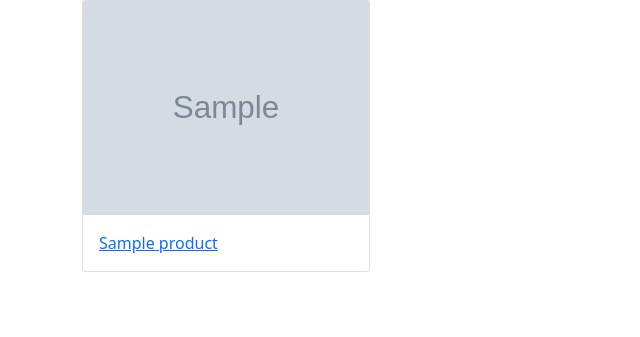
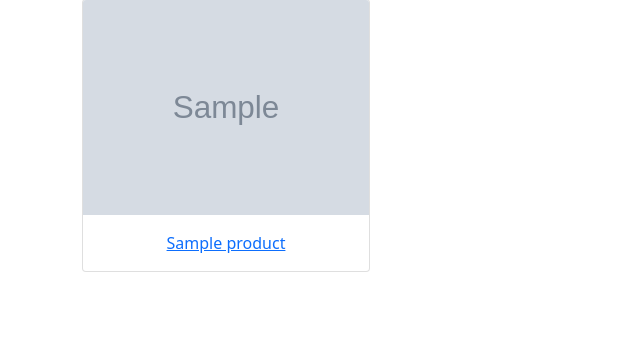
Before and after one commit to qiokis/flask-shop, a Flask app: page /catalog/1 in a window 1280 px wide. Shown: the part 98-435 px from the top of the page, without its empty margins (0-640 px from the left). Run offline with Flask 2, Linux system fonts and the light colour scheme; tables that the repository leaves empty hold one stand-in row (values such as "Sample post"); grey boxes marked "Sample" are stand-in pictures.

Commit message:
refactor: style

```diff
--- a/app/templates/_product.html
+++ b/app/templates/_product.html
@@ -1,6 +1,6 @@
 <a href="{{ url_for('product', product_id=prod.id) }}">
-  <div class="card" style="width: 18rem;">
-    <img src="../static/images/product/{{ prod.picture }}" class="card-img-top" alt="...">
+  <div class="card align-items-center" style="width: 18rem;">
+    <img src="../static/images/product/{{ prod.picture }}" class="card-img-top catalog-image" alt="...">
     <div class="card-body">
       <p class="card-text">{{ prod.name }}</p>
     </div>
```
